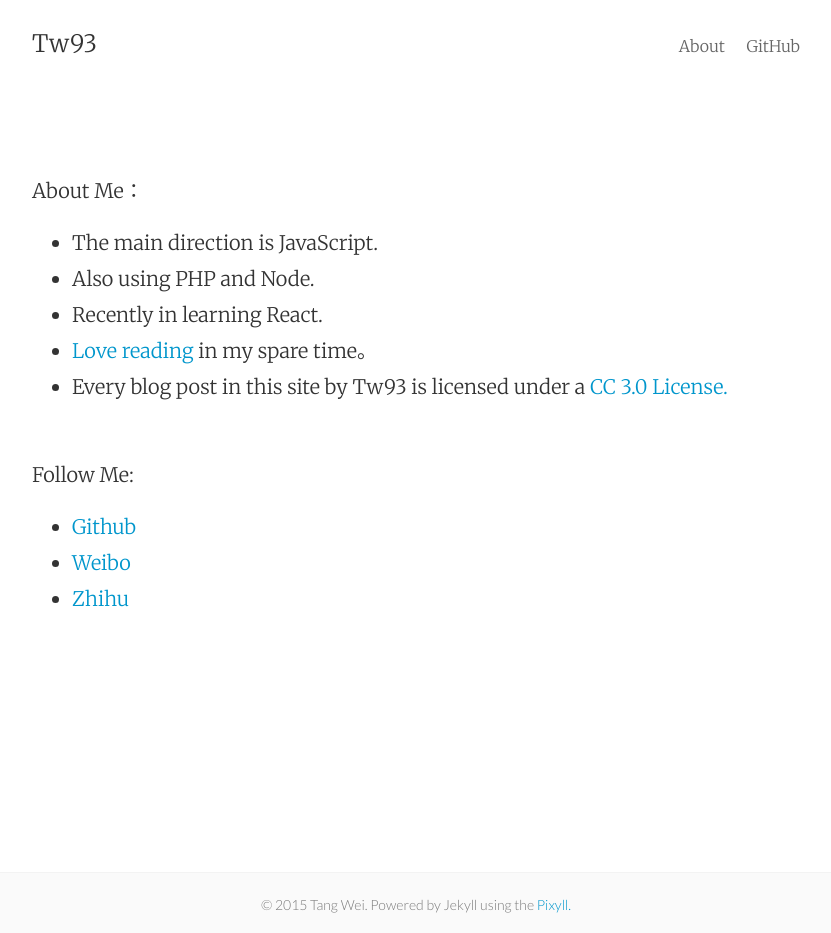
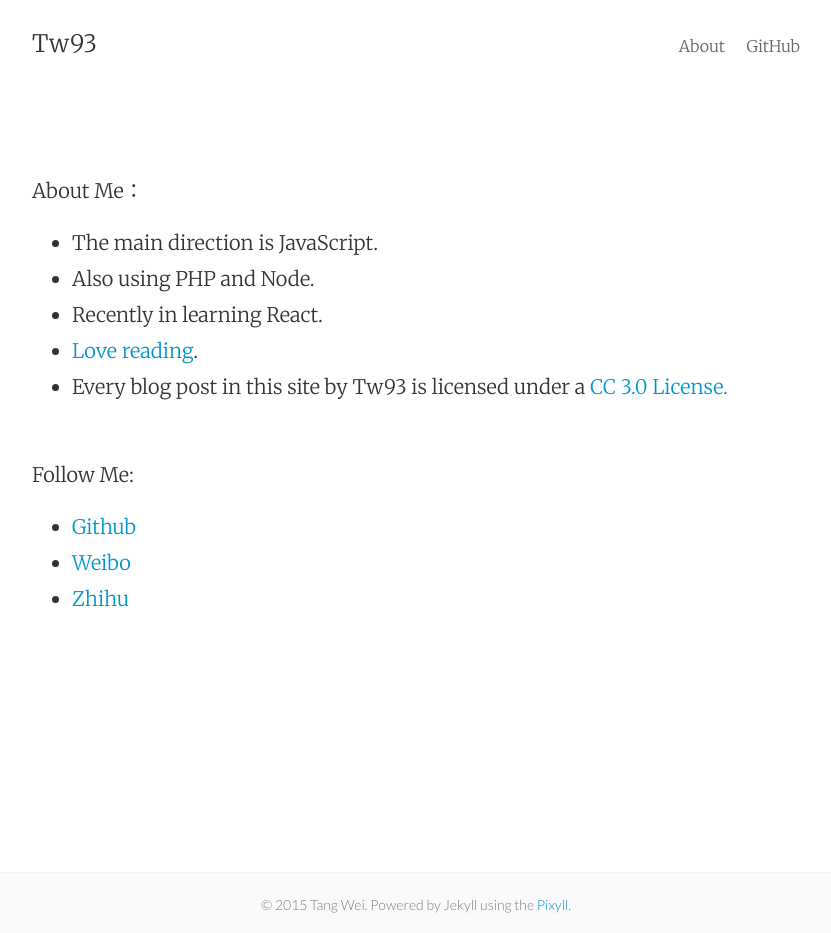
Before and after one commit to tw93/tw93.github.io, a Jekyll site: the page built from about.md, in a window 1280 px wide. Shown: the whole page, without its empty margins (224-1055 px from the left). Built offline with Jekyll 4.4.1, drawn with Linux system fonts in a browser that asks for light colours.

Commit message:
add the reading record in douban

```diff
--- a/about.md
+++ b/about.md
@@ -9,7 +9,7 @@ About Me：
 * The main direction is JavaScript.
 * Also using PHP and Node.
 * Recently in learning React.
-* [Love reading](http://book.douban.com/people/77063977/){:target="_blank"} in my spare time。
+* [Love reading](http://book.douban.com/people/77063977/){:target="_blank"}.
 * Every blog post in this site by Tw93 is licensed under a <a rel="license" href="http://creativecommons.org/licenses/by-nc/3.0/cn/" target="_blank">CC 3.0 License.</a>
 <br>
 
```
